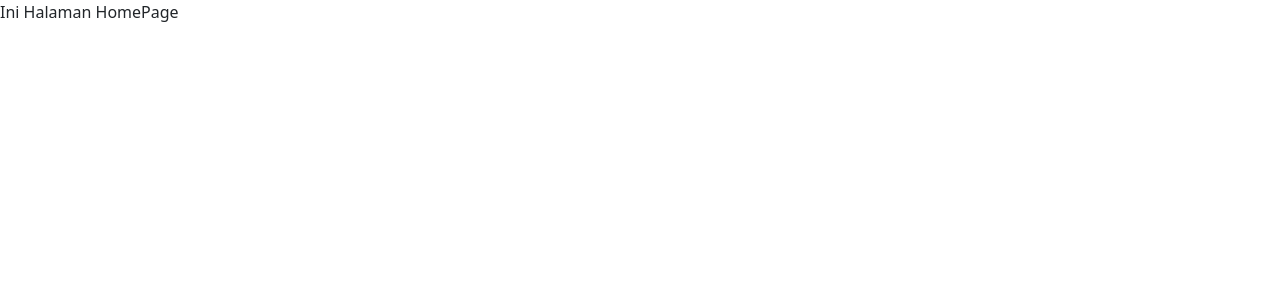
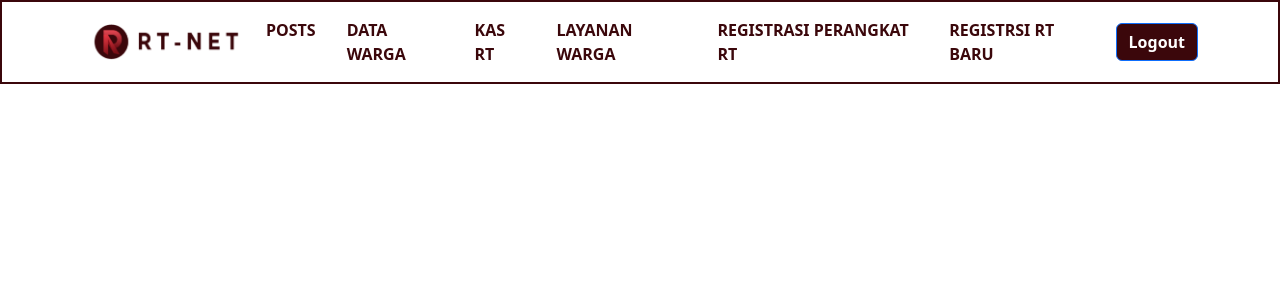
Before and after one commit to RT-NET-FINAL-PROJECT/FRONTEND, a React (Vite) app in the folder client-CMS/Client CMS/: page / in a window 1280 px wide. Shown: the top 300 px of the page. Built offline with nearby package versions, Linux system fonts and the light colour scheme.

Commit message:
Feat: Add Navbar

```diff
--- /dev/null
+++ b/client-CMS/Client CMS/src/components/MyNavbar.jsx
@@ -0,0 +1,58 @@
+import React, { useState } from "react";
+import Container from "react-bootstrap/Container";
+import Nav from "react-bootstrap/Nav";
+import Navbar from "react-bootstrap/Navbar";
+import Button from "react-bootstrap/Button";
+import { Link } from "react-router-dom";
+import Logo from "../assets/Logo RT NET Horizontal.png"
+
+export default function MyNavbar() {
+  const [expanded, setExpanded] = useState(false);
+
+  const toggleNav = () => {
+    setExpanded(!expanded);
+  };
+
+  return (
+    <Navbar
+      bg="white"
+      expand="lg"
+      fixed="top"
+      style={{ border: "2px solid rgba(59,7,11,255)" }}
+      expanded={expanded}
+      collapseOnSelect
+    >
+      <Container>
+        <Navbar.Brand as={Link} to={"/"} style={{ color: 'rgba(59,7,11,255)', fontWeight: "bold" }}>
+          <img style={{ width: "160px" }} src={Logo} alt="logo" className="branding-menu-logo" />
+        </Navbar.Brand>
+        <Navbar.Toggle onClick={toggleNav} />
+        <Navbar.Collapse>
+          <Nav className="me-auto">
+            <Nav.Link as={Link} to={"/"} style={{ color: 'rgba(59,7,11,255)', fontWeight: "bold", marginRight: "15px" }}>
+              POSTS
+            </Nav.Link>
+            <Nav.Link as={Link} to={"/warga"} style={{ color: 'rgba(59,7,11,255)', fontWeight: "bold", marginRight: "15px" }}>
+              DATA WARGA
+            </Nav.Link>
+            <Nav.Link as={Link} to={"/kas"} style={{ color: 'rgba(59,7,11,255)', fontWeight: "bold", marginRight: "15px" }}>
+              KAS RT
+            </Nav.Link>
+            <Nav.Link as={Link} to={"/layanan"} style={{ color: 'rgba(59,7,11,255)', fontWeight: "bold", marginRight: "15px" }}>
+              LAYANAN WARGA
+            </Nav.Link>
+            <Nav.Link as={Link} to={"/register-RT-Admin"} style={{ color: 'rgba(59,7,11,255)', fontWeight: "bold", marginRight: "15px" }}>
+              REGISTRASI PERANGKAT RT
+            </Nav.Link>
+            <Nav.Link as={Link} to={"/register-RT"} style={{ color: 'rgba(59,7,11,255)', fontWeight: "bold", marginRight: "15px" }}>
+              REGISTRSI RT BARU
+            </Nav.Link>
+          </Nav>
+          <Button style={{ backgroundColor: 'rgba(59,7,11,255)', fontWeight: "bold" }}>
+            Logout
+          </Button>
+        </Navbar.Collapse>
+      </Container>
+    </Navbar>
+  );
+}
--- a/client-CMS/Client CMS/src/pages/Layout.jsx
+++ b/client-CMS/Client CMS/src/pages/Layout.jsx
@@ -1,10 +1,12 @@
 import React from 'react'
 import { Outlet } from 'react-router-dom'
+import MyNavbar from '../components/MyNavbar'
 
 
 export default function Layout() {
   return (
     <>
+        <MyNavbar />
         <Outlet />
     </>
   )
```
Also changed, not shown: client-CMS/Client CMS/src/assets/Logo RT NET Horizontal.png (added).
